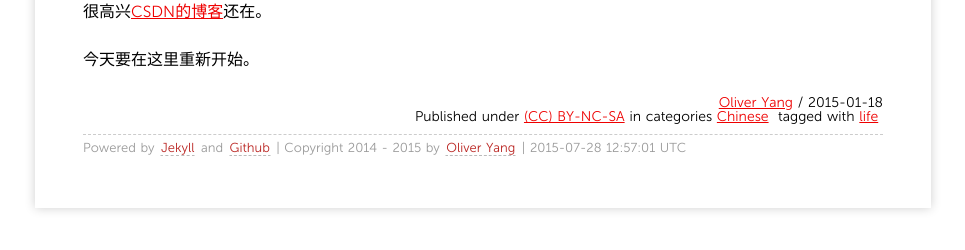
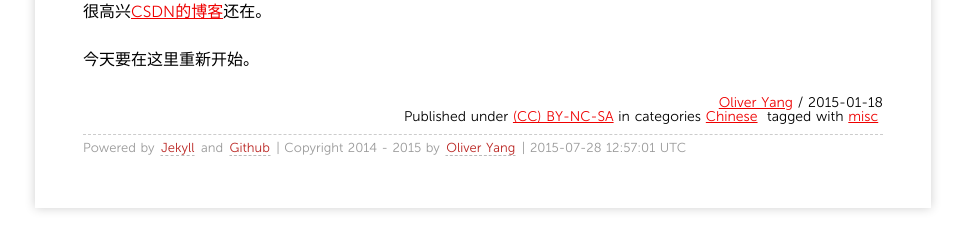
Before and after one commit to yangoliver/yangoliver.github.io, a Jekyll site: the page built from _posts/2015/2015-01-18-hello-world.md, in a window 1280 px wide. Shown: the part 374-624 px from the top of the page, without its empty margins (157-1122 px from the left). Built offline with Jekyll 4.4.1, drawn with Linux system fonts in a browser that asks for light colours; Markdown is read by kramdown in place of the engine named in the settings; comment, search, counter and statistics services are not loaded.

Commit message:
tag: rename life by misc
Signed-off-by: Yong Yang <yangoliver@gmail.com>

```diff
--- a/_posts/2015/2015-01-18-hello-world.md
+++ b/_posts/2015/2015-01-18-hello-world.md
@@ -4,7 +4,7 @@ title: Hello World
 categories:
 - Chinese
 tags:
-- [life]
+- [misc]
 ---
 
 2004年9月，开始在CSDN写博客。六年后的某天写了CSDN的最后一篇博客。
```
